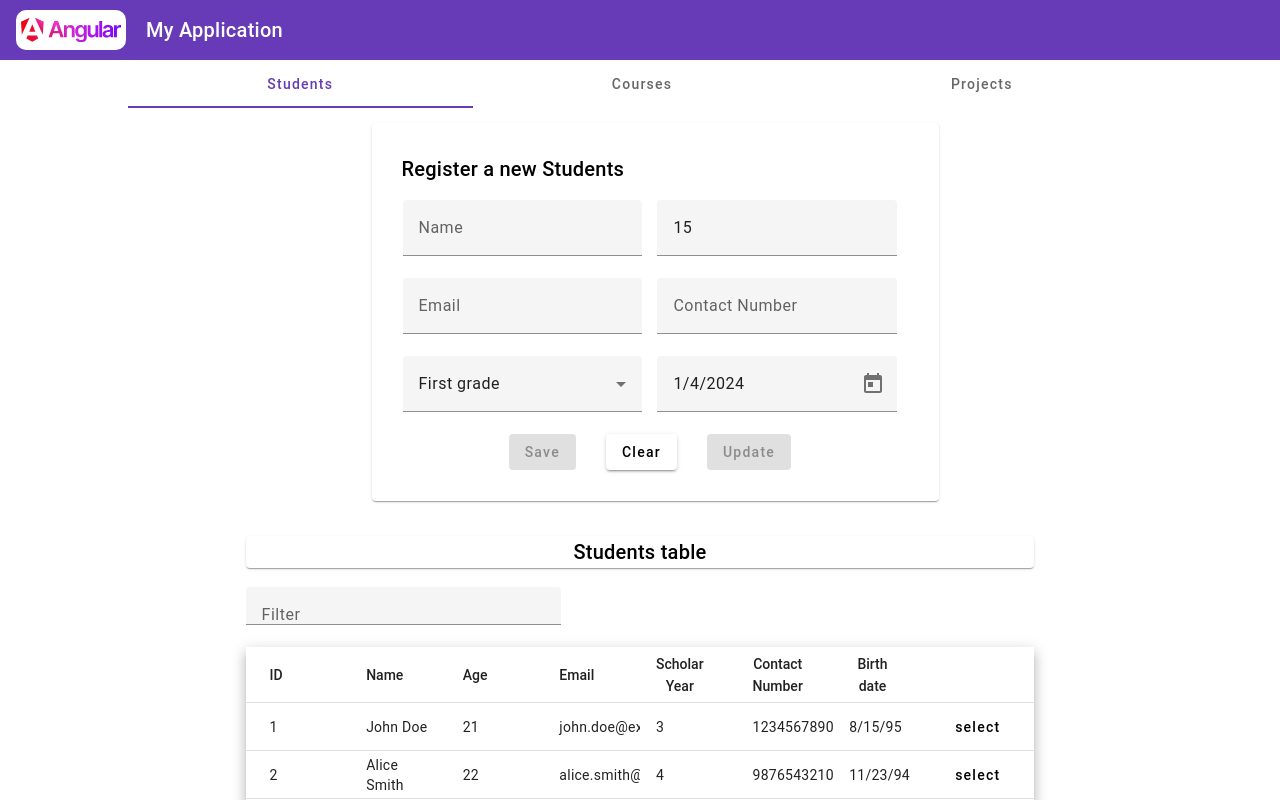
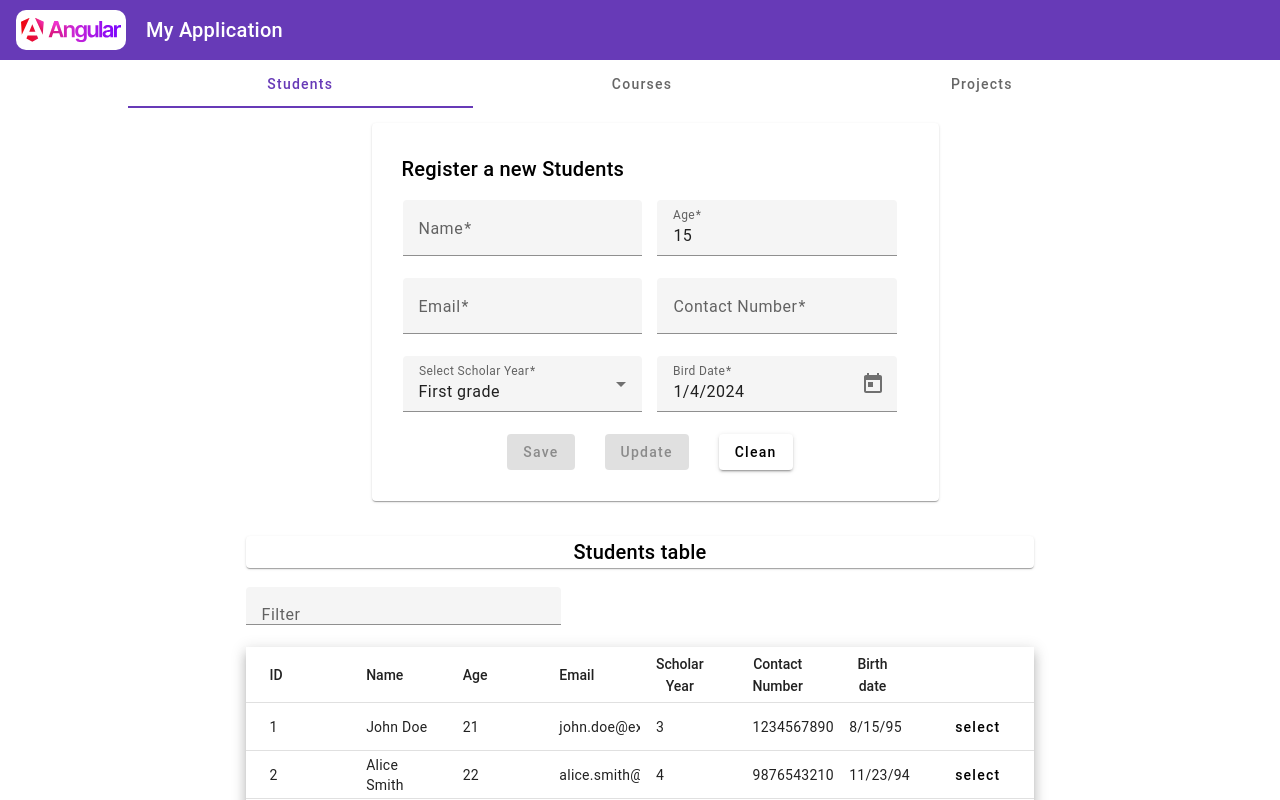
Before and after one commit to jrlara1127/angularAcademyProject, an Angular app: page / in a window 1280 px wide. Shown: the top 800 px of the page. Built offline with nearby package versions, Linux system fonts and the light colour scheme.

Commit message:
refactor: Changing field labels forms.

```diff
--- a/src/app/form/course-form/course-form.component.html
+++ b/src/app/form/course-form/course-form.component.html
@@ -27,8 +27,8 @@
                         [disabled]="!form.valid || flgUpdate">
                   Save
                 </button>
-                <button mat-raised-button   (click)="reset()"> Clear </button>
-                <button mat-raised-button  [disabled]="!flgUpdate" (click)="Update()"> Update </button>
+                <button mat-raised-button  type="submit" [disabled]="!flgUpdate" (click)="Update()"> Update </button>
+                <button mat-raised-button   type="submit" (click)="reset()"> Clean </button>
             </div>
         </form>
     </mat-card-content>
--- a/src/app/form/project-form/project-form.component.html
+++ b/src/app/form/project-form/project-form.component.html
@@ -3,22 +3,26 @@
     <mat-card-content>
         <form [formGroup]="form" class="login-form  grid-container">
             <mat-form-field class="doubleSpan">
-              <input matInput  name="name" placeholder="Name" formControlName="name">
+              <mat-label>Name</mat-label>
+              <input matInput  name="name"  formControlName="name">
               <mat-error *ngIf="name.errors != null && name.errors['pattern']" >Only letters are allowed.</mat-error>
             </mat-form-field>
 
             <mat-form-field appearance="outline" class="doubleSpan" >
-                <textarea matInput placeholder="Description" formControlName="description" #description></textarea>
+              <mat-label>Description</mat-label>
+                <textarea matInput formControlName="description" #description></textarea>
                 <mat-hint align="start">  Description must be between 30 and 300 characerts long. </mat-hint>
                 <mat-hint align="end">  {{ description.value.length }} / 60 </mat-hint>
             </mat-form-field>
 
             <mat-form-field >
-              <input matInput  name="instructor" placeholder="Instructor" formControlName="instructor">
+              <mat-label>Instructor</mat-label>
+              <input matInput  name="instructor" formControlName="instructor">
               <mat-error *ngIf="name.errors != null && name.errors['pattern']" >Only letters are allowed.</mat-error>
             </mat-form-field>
             <mat-form-field>
-              <input matInput type="number" name="numStudents" placeholder="Students" formControlName="numStudents">
+              <mat-label>Students</mat-label>
+              <input matInput type="number" name="numStudents"  formControlName="numStudents">
             </mat-form-field>
 
             <mat-form-field>
@@ -38,8 +42,8 @@
                         [disabled]="!form.valid || flgUpdate">
                   Save
                 </button>
-                <button mat-raised-button   (click)="reset()"> Clear </button>
-                <button mat-raised-button  [disabled]="!flgUpdate" (click)="Update()"> Update </button>
+                <button mat-raised-button  type="submit" [disabled]="!flgUpdate" (click)="Update()"> Update </button>
+                <button mat-raised-button   type="submit" (click)="reset()"> Clean </button>
             </div>
 
         </form>
--- a/src/app/form/student-form/student-form.component.html
+++ b/src/app/form/student-form/student-form.component.html
@@ -3,32 +3,37 @@
     <mat-card-content>
       <form [formGroup]="form" class="login-form  grid-container">
         <mat-form-field>
-          <input matInput  name="name" placeholder="Name" formControlName="name">
+          <mat-label>Name</mat-label>
+          <input matInput  name="name" formControlName="name">
           <mat-error *ngIf="name.errors != null && name.errors['pattern']" >Only letters are allowed.</mat-error>
         </mat-form-field>
         <mat-form-field>
-          <input matInput type="number" name="age" placeholder="Age" formControlName="age">
+          <mat-label>Age</mat-label>
+          <input matInput type="number" name="age" formControlName="age">
         </mat-form-field>
         <mat-form-field>
-          <input matInput type="email" name="email" placeholder="Email" formControlName="email">
+          <mat-label>Email</mat-label>
+          <input matInput type="email" name="email"  formControlName="email">
           <mat-error *ngIf="email.errors != null  && email.errors['required']">The email is mandatory.</mat-error>
           <mat-error *ngIf="email.errors != null && email.errors['email']">This is not a valid email.</mat-error>
         </mat-form-field>
         <mat-form-field>
-          <input matInput  name="contactNumber" placeholder="Contact Number" formControlName="contactNumber">
+          <mat-label>Contact Number</mat-label>
+          <input matInput  name="contactNumber" formControlName="contactNumber">
         </mat-form-field>
         <mat-form-field>
-            <mat-select placeholder="Select Scholar Year" formControlName="scholarYear">
+          <mat-label>Select Scholar Year</mat-label>
+            <mat-select formControlName="scholarYear">
                 <ng-container *ngFor="let year of scholarYearCatalog">
                     <mat-option [value]="year.code">{{year.description}}</mat-option>
                 </ng-container>
             </mat-select>
         </mat-form-field>
         <mat-form-field>
+            <mat-label>Bird Date</mat-label>
             <input matInput [matDatepicker]="releaseDatePicker"
                 [min]="minDate" [max]="maxDate"
-                formControlName="birdDate"
-                placeholder="Bird Date">
+                formControlName="birdDate" >
             <mat-datepicker-toggle matSuffix
                     [for]="releaseDatePicker"></mat-datepicker-toggle>
             <mat-datepicker #releaseDatePicker></mat-datepicker>
@@ -41,8 +46,8 @@
                     [disabled]="!form.valid || flgUpdate">
               Save
             </button>
-            <button mat-raised-button   (click)="reset()"> Clear </button>
-            <button mat-raised-button  [disabled]="!flgUpdate" (click)="Update()"> Update </button>
+            <button mat-raised-button  type="submit" [disabled]="!flgUpdate" (click)="Update()"> Update </button>
+            <button mat-raised-button   type="submit" (click)="reset()"> Clean </button>
         </div>
 
 
```
